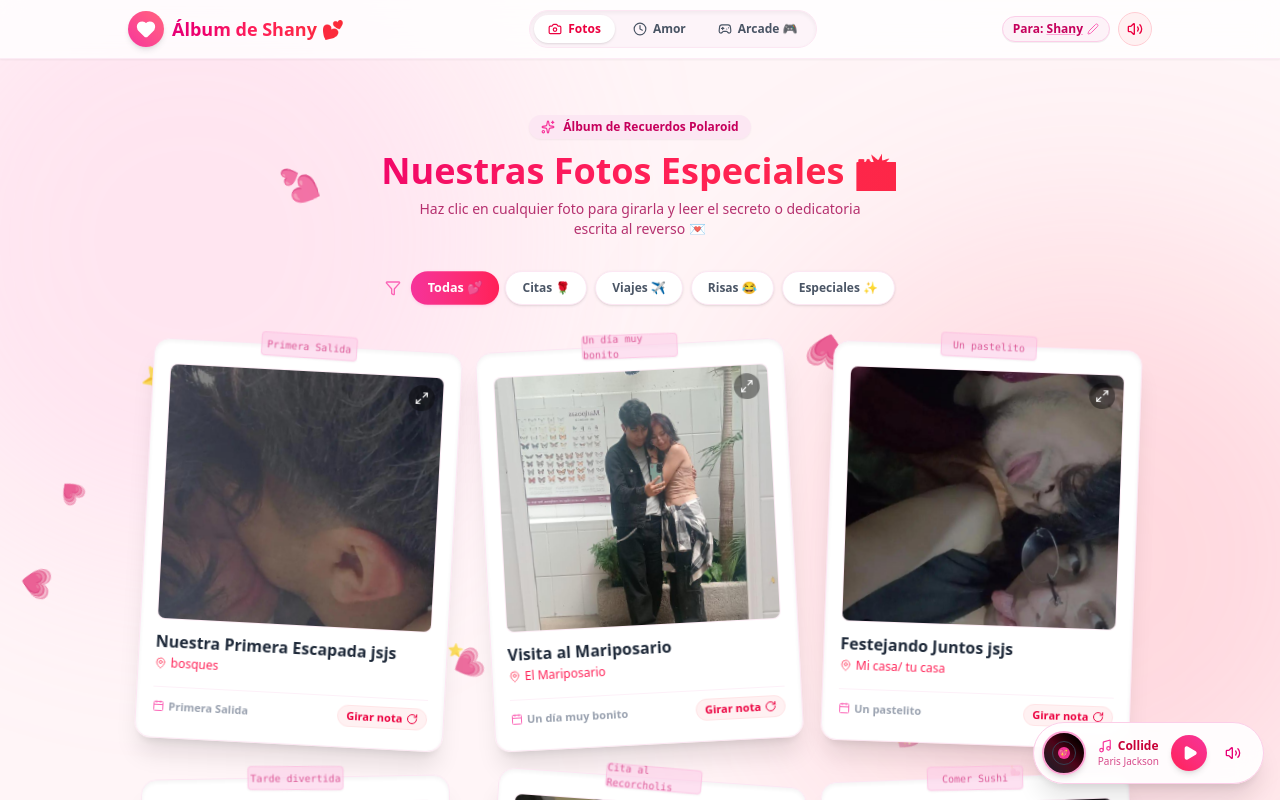
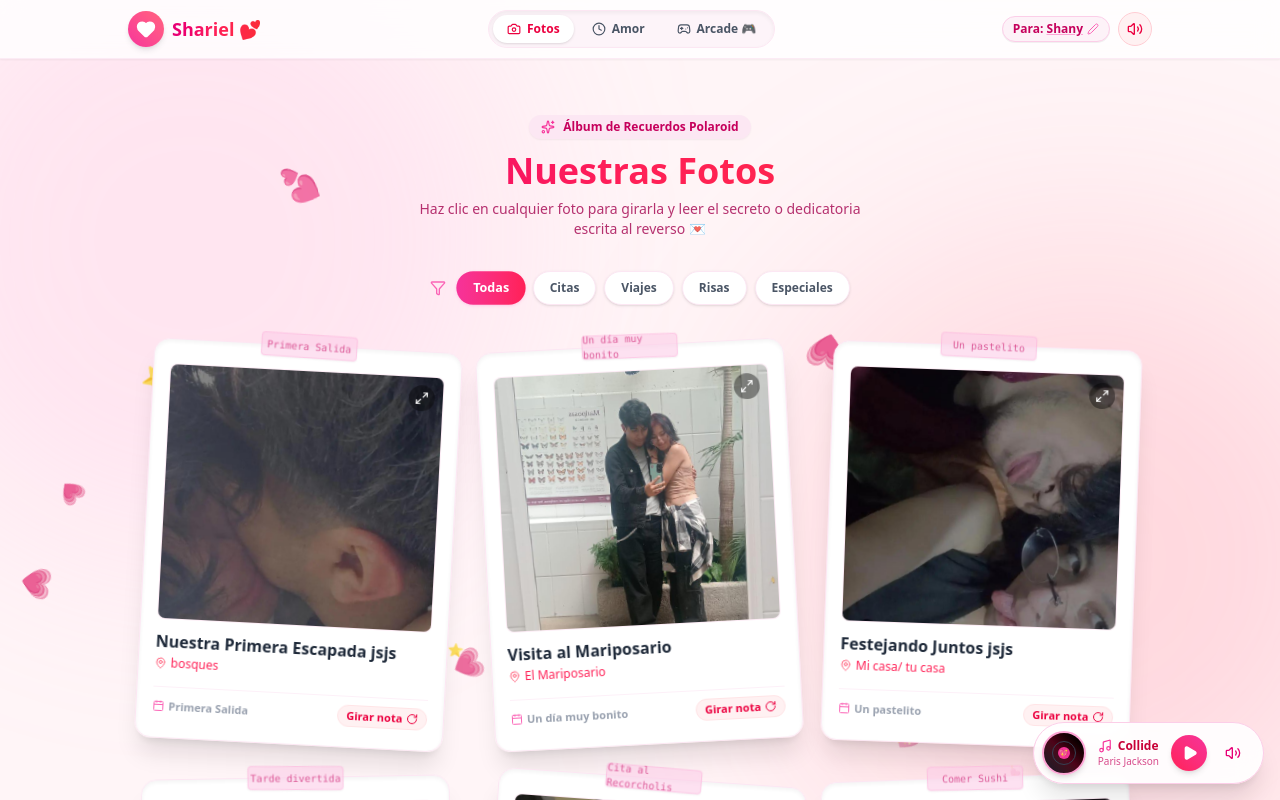
Before and after one commit to darielgayosso/Shany, a Next.js app: page / in a window 1280 px wide. Shown: the top 800 px of the page. Built offline with nearby package versions, Linux system fonts and the light colour scheme.

Commit message:
Cambié un texto para Shany

```diff
--- a/src/app/page.tsx
+++ b/src/app/page.tsx
@@ -116,7 +116,7 @@ export default function Home() {
 
       {/* Footer */}
       <footer className="w-full text-center py-6 text-xs text-pink-800/70 font-medium relative z-10 border-t border-pink-100/60 bg-white/50 backdrop-blur-xs">
-        <p>Hecho con 💖 por Dariel para Shany • Álbum de Recuerdos Inolvidables</p>
+        <p>Hecho con 💖 para ti mi Shany • Álbum de Recuerdos Inolvidables</p>
       </footer>
     </div>
   );
--- a/src/components/LoveCounter.tsx
+++ b/src/components/LoveCounter.tsx
@@ -77,7 +77,7 @@ export function LoveCounter() {
         </div>
 
         <h2 className="text-2xl sm:text-3xl font-extrabold mb-6">
-          {albumData.authorName} y {albumData.recipientName} llevan juntos 💕
+          Llevamos juntos 💕
         </h2>
 
         {/* Counter Grid */}
@@ -120,7 +120,7 @@ export function LoveCounter() {
         </div>
 
         <p className="text-xs text-white/80 mt-6 italic">
-          ...y cada segundo a tu lado cuenta como el mejor momento del día. 💖
+          ...y los que siguen corazon 💖
         </p>
       </div>
 
@@ -177,7 +177,7 @@ export function LoveCounter() {
           <span>Razones para Amarte</span>
         </div>
         <h3 className="text-2xl font-black text-gray-800 mb-2">
-          ¿Por qué amo a {albumData.recipientName}? 💕
+          ¿Por qué te amo {albumData.recipientName}? 💕
         </h3>
         <p className="text-xs text-gray-500 mb-6">
           Razón #{currentReasonIndex + 1} de {albumData.loveReasons.length}
--- a/src/components/Navbar.tsx
+++ b/src/components/Navbar.tsx
@@ -61,7 +61,7 @@ export function Navbar({
           </div>
           <div>
             <span className="font-black text-base sm:text-lg bg-gradient-to-r from-pink-600 via-rose-500 to-red-500 bg-clip-text text-transparent">
-              Álbum de {recipientName} 💕
+              Shariel 💕
             </span>
           </div>
         </button>
--- a/src/components/PolaroidGallery.tsx
+++ b/src/components/PolaroidGallery.tsx
@@ -11,11 +11,11 @@ export function PolaroidGallery() {
   const [activeModalPhoto, setActiveModalPhoto] = useState<PolaroidMemory | null>(null);
 
   const categories = [
-    { id: 'todas', label: 'Todas 💕' },
-    { id: 'citas', label: 'Citas 🌹' },
-    { id: 'viajes', label: 'Viajes ✈️' },
-    { id: 'risas', label: 'Risas 😂' },
-    { id: 'especiales', label: 'Especiales ✨' },
+    { id: 'todas', label: 'Todas ' },
+    { id: 'citas', label: 'Citas ' },
+    { id: 'viajes', label: 'Viajes ' },
+    { id: 'risas', label: 'Risas ' },
+    { id: 'especiales', label: 'Especiales ' },
   ];
 
   const filteredMemories =
@@ -38,7 +38,7 @@ export function PolaroidGallery() {
           <span>Álbum de Recuerdos Polaroid</span>
         </div>
         <h2 className="text-3xl sm:text-4xl font-black bg-gradient-to-r from-pink-600 via-rose-500 to-red-500 bg-clip-text text-transparent">
-          Nuestras Fotos Especiales 📸
+          Nuestras Fotos
         </h2>
         <p className="text-sm text-pink-800/80 mt-2 max-w-md mx-auto">
           Haz clic en cualquier foto para girarla y leer el secreto o dedicatoria escrita al reverso 💌
--- a/src/data/albumData.ts
+++ b/src/data/albumData.ts
@@ -173,30 +173,30 @@ export const albumData: AlbumConfig = {
     {
       id: 'env-1',
       title: 'Abre esto cuando me extrañes',
-      openWhen: 'Cuando sientas que la distancia es grande o me extrañes mucho',
-      message: 'Cierra los ojos un segundo. Recuerda mi abrazo apretado y la forma en que te sostengo. No importa la distancia, mi corazón está siempre contigo. Llámame o mándame un mensaje, siempre tengo tiempo para ti. Te amo profundamente.',
+      openWhen: 'Cuando me extrañes mucho',
+      message: 'Cierra los ojos un segundo y recuerda mi abrazo apretado y la forma en que te sostengo, que no importa nada mas, mi corazón está siempre contigo. Llámame o mándame un mensaje, siempre tengo tiempo para ti. Te amo mucho mucho muchisimo.',
     },
     {
       id: 'env-2',
       title: 'Abre esto cuando tengas un día difícil',
-      openWhen: 'Cuando algo en el trabajo/escuela no salga como esperabas',
-      message: 'Respira profundo, mi amor. Eres infinitamente capaz, fuerte, inteligente y hermosa. Los días difíciles pasan, pero tu valentía se queda. Estoy increíblemente orgulloso de ti y aquí estoy para escucharte o consentirte.',
+      openWhen: 'Cuando algo no salga como esperabas',
+      message: 'Respira profundo mi amor. Eres muy pero muy capaz, fuerte, inteligente y hermosa. Los días difíciles pasan, pero tu esfuerzo se queda. Estoy increíblemente orgulloso de ti y aquí estoy para escucharte o consentirte mi niña',
     },
     {
       id: 'env-3',
       title: 'Abre esto cuando quieras sonreír',
-      openWhen: 'Cualquier momento en que necesites una chispa de alegría',
-      message: '¿Sabías que cada vez que sonríes iluminas todo a tu alrededor? Tienes la risa más bonita del universo y la mitad de las cosas tontas que hago son solo para ver esa sonrisa en tu carita. ¡Gracias por hacerme el hombre más afortunado!',
+      openWhen: 'Cualquier momento en que necesites una sonrisa en tu rostro',
+      message: 'Sabías que cada vez que sonríes iluminas todo a tu alrededor? Tienes la risa más bonita del universo y la mitad de las cosas tontas que hago son solo para ver esa sonrisa en tu carita, gracias por hacerme el hombre más afortunado del mundo',
     },
     {
       id: 'env-4',
       title: 'Abre esto cuando dudes de lo mucho que te amo',
       openWhen: 'Si alguna vez te preguntas cuánto significas para mí',
-      message: 'Si contara las estrellas en el cielo, aún me faltarían números para expresar lo mucho que te amo. Eres mi hogar, mi paz, mi cómplice y mi futura historia favorita. Eres y serás siempre el amor de mi vida.',
+      message: 'Si contara las estrellas en el cielo, aún me faltarían números para expresar lo mucho que te amo. Eres mi hogar, mi paz, mi cómplice y mi futura historia favorita. Eres y serás siempre el amor de mi vida y de mi alma',
     },
   ],
   loveReasons: [
-    'Tu sonrisa ilumina incluso mis días más oscuros.',
+    'Tu sonrisa ilumina incluso mis días más oscuros',
     'Me siento muy amado por ti',
     'Tu voz me transmite paz',
     'Eres mi paz, mi lugar seguro. mi refugio, mi todo',
```
